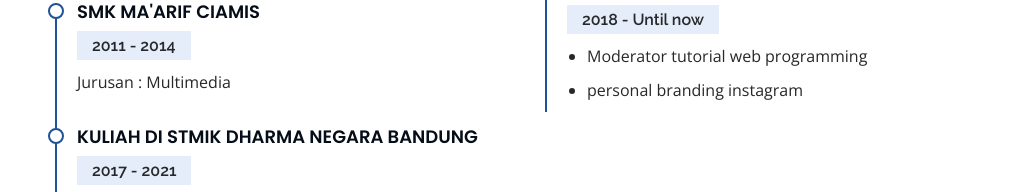
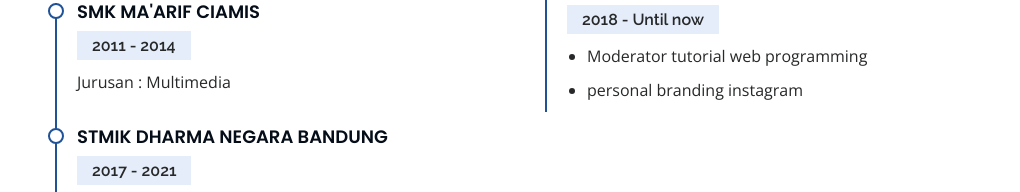
Before and after one commit to dean-a-jaelani/dean-a-jaelani.github.io, a plain HTML site: page index.html in a window 1280 px wide. Shown: the part 2680-2872 px from the top of the page, without its empty margins (260-1280 px from the left). Drawn offline with nearby package versions, Linux system fonts and the light colour scheme.

Commit message:
hapus nama kuliah di

```diff
--- a/index.html
+++ b/index.html
@@ -344,7 +344,7 @@
               <p>Jurusan : Multimedia</p>
             </div>
             <div class="resume-item">
-              <h4>Kuliah Di STMIK Dharma Negara Bandung</h4>
+              <h4>STMIK Dharma Negara Bandung</h4>
               <h5>2017 - 2021</h5>
               <p>Jurusan : Teknik Informatika</p>
             </div>
```
